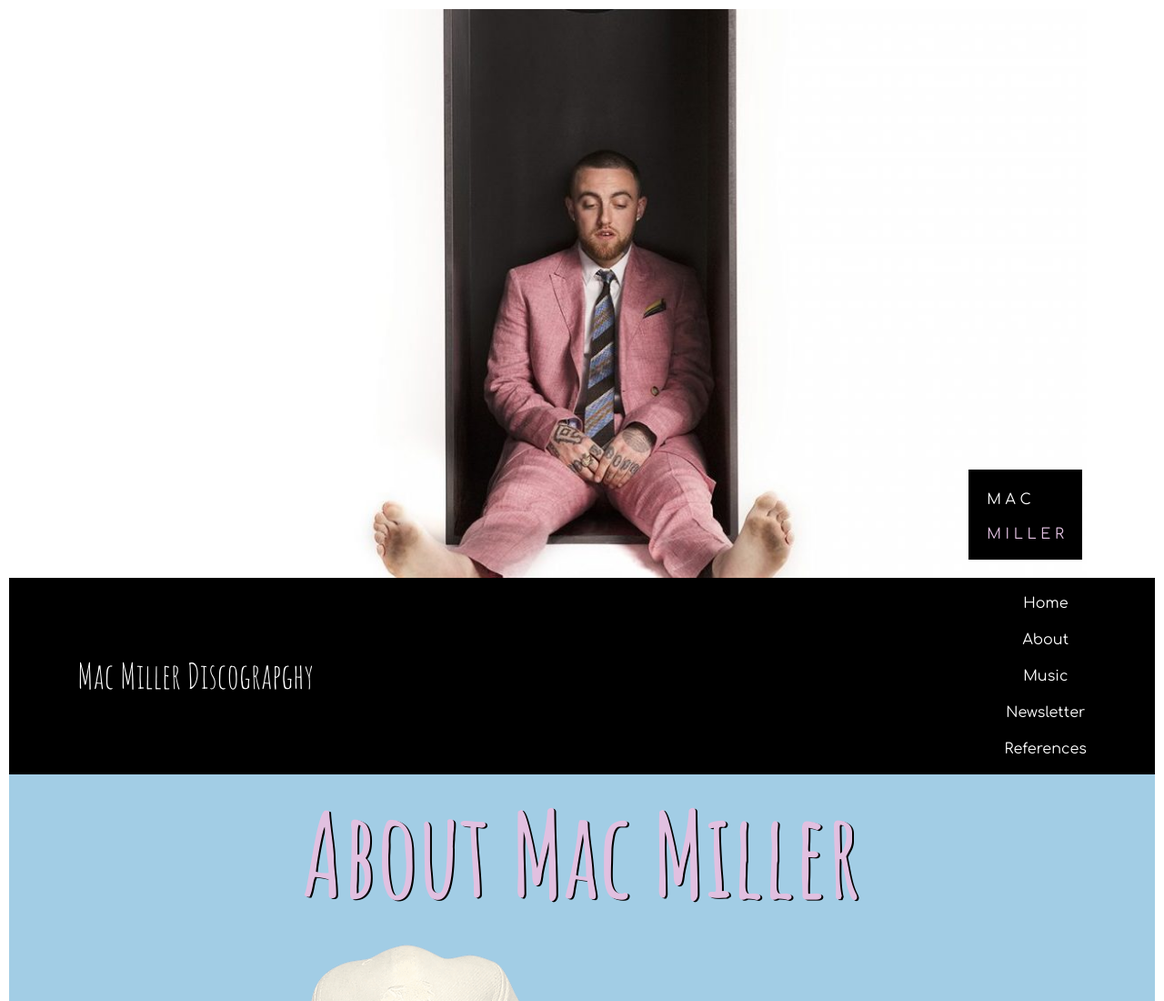
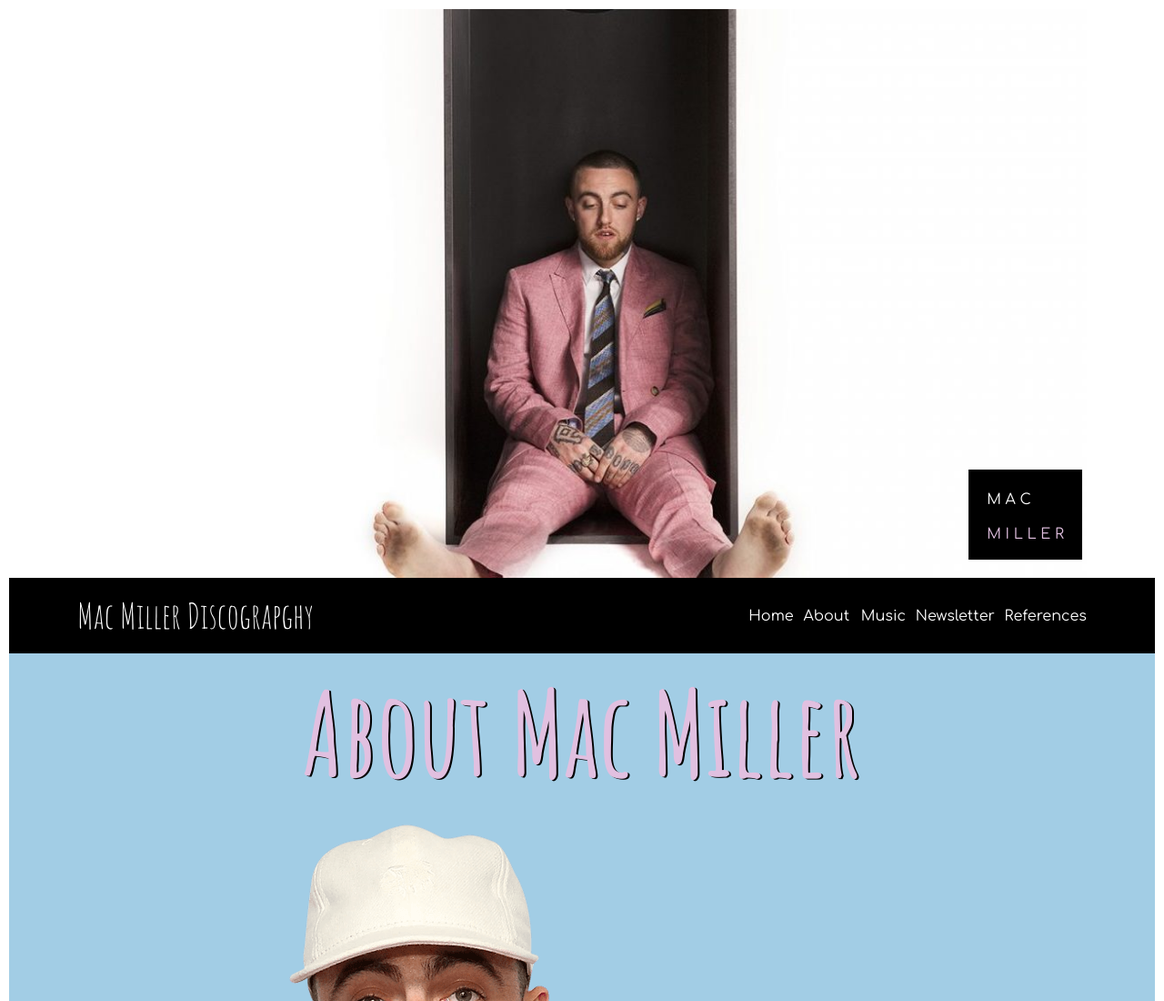
Before and after one commit to Slaysia/MacMiller, a plain HTML site: page index.html in a window 1280 px wide. Shown: the top 1100 px of the page at 91% size. Drawn offline with Linux system fonts and the light colour scheme.

Commit message:
navbar is now inline with 8px padding

```diff
--- a/index.html
+++ b/index.html
@@ -32,15 +32,15 @@
     </div>
 
 
-  <nav class="navbar navbar-inverse  navbar-toggleable-sm sticky-top" style="background-color: #000000">
+  <nav class="navbar navbar-inverse  navbar-toggleable-sm sticky-top" style="background-color: #000000; ">
     <div class="container">
-      <div class="navbar-brand" style="font-size: 2.4em;">Mac Miller Discograpghy</div>
-      <div class="navbar-nav">
-        <a class="nav-item nav-link active" href="#">Home</a>
-        <a class="nav-item nav-link" href="#about">About </a>
-        <a class="nav-item nav-link" href="#Albums">Music</a>
-        <a class="nav-item nav-link" href="#form">Newsletter</a>
-        <a class="nav-item nav-link" href="#">References</a>
+      <div class="navbar-brand" style="font-size: 2.4em; list">Mac Miller Discograpghy</div>
+      <div class="navbar-nav" style="display: inline;">
+        <a class="nav-item nav-link active" href="#" style="display: inline; padding-left: 8px;">Home</a>
+        <a class="nav-item nav-link" href="#about" style="display: inline; padding-left: 8px;">About </a>
+        <a class="nav-item nav-link" href="#Albums" style="display: inline; padding-left: 8px;">Music</a>
+        <a class="nav-item nav-link" href="#form" style="display: inline; padding-left: 8px;">Newsletter</a>
+        <a class="nav-item nav-link" href="#" style="display: inline; padding-left: 8px;">References</a>
       </div><!-- navbar-nav -->
     </div><!-- container -->
   </nav>
```
